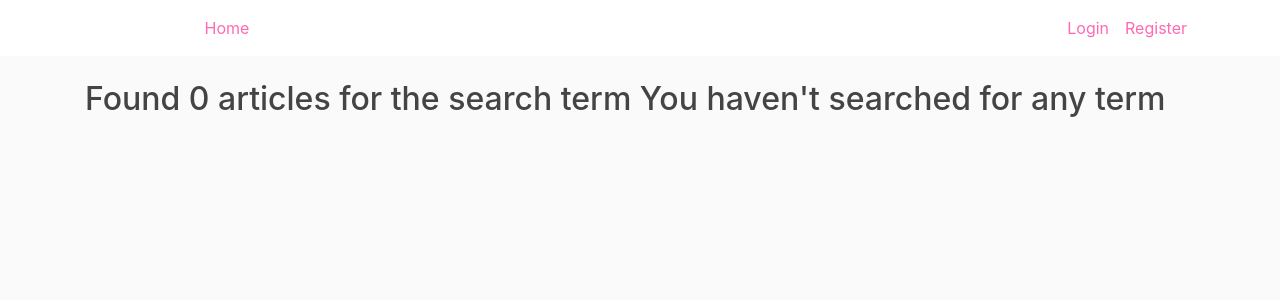
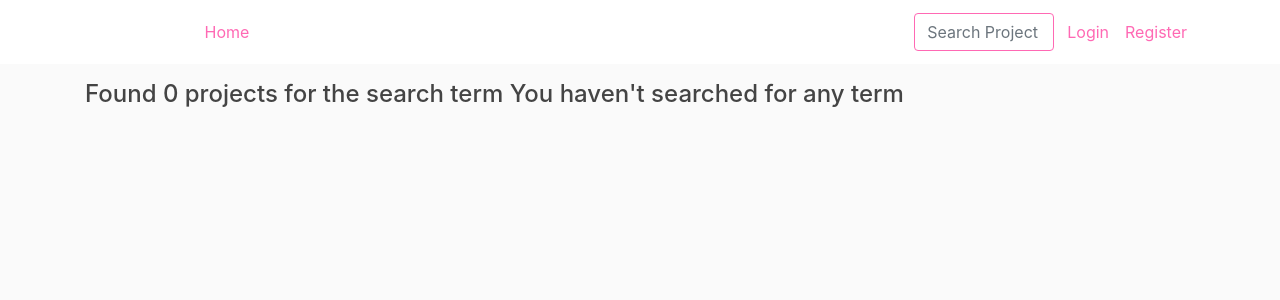
Before and after one commit to vsidera/V-Projects, a Django app: page /search/ in a window 1280 px wide. Shown: the top 300 px of the page. Run offline with Django 3.2, Linux system fonts and the light colour scheme; some libraries are stand-ins or nearby versions.

Commit message:
style the search functionality

```diff
--- a/projapp/models.py
+++ b/projapp/models.py
@@ -14,8 +14,8 @@ class Post(models.Model):
 
     @classmethod
     def search_by_title(cls,search_term):
-        news = cls.objects.filter(title__icontains=search_term)
-        return news
+        found_projects = cls.objects.filter(title__icontains=search_term)
+        return found_projects
 
 
 class Profile(models.Model):
--- a/projapp/static/projapp/main.css
+++ b/projapp/static/projapp/main.css
@@ -109,3 +109,16 @@ body {
     text-decoration: none;
     color: hotpink;
   }
+
+  .search{
+    width: 150px;
+    padding: 5px;
+    border-radius: 5px;
+    outline: none;
+    border: none;
+    align-content: center;
+}
+
+  .form-control{
+    border: 1px solid hotpink;
+  }
--- a/projapp/templates/projapp/base.html
+++ b/projapp/templates/projapp/base.html
@@ -30,6 +30,17 @@
             <div class="navbar-nav mr-auto">
               <a class="nav-item nav-link" href="{% url 'projapp-home' %}">Home</a>
             </div>
+             <!-- Adding a search form  -->
+            <div class="search">
+              <form role="search" action="{% url 'search_results' %}">
+
+                <div class="input-group">
+                  <input type="text" class="form-control" placeholder="Search Project" name="project">
+                </div>
+
+              </form>
+            </div>
+            <!-- search form end -->
             <!-- Navbar Right Side -->
             <div class="navbar-nav">
                 {% if user.is_authenticated %}
--- a/projapp/templates/projapp/search.html
+++ b/projapp/templates/projapp/search.html
@@ -3,21 +3,31 @@
 <div class="container">
 
   <div class="row">
-    {% if articles%}
-      <h2>Found {{ articles|length }} of searched term {{message}}</h2>
+    {% if projects%}
+      <h4>Found {{ projects|length }} of searched term {{message}}</h4>
     {% else %}
-      <h2> Found 0 articles for the search term {{message}}</h2>
+      <h4> Found 0 projects for the search term {{message}}</h4>
     {% endif %}
 
   </div>
 
   <div class="row">
 
-  {% if articles %}
-    {% for article in articles %}
-      <div class="col-sm-6 col-md-3">
-          <h5>{{article.title}}</h5>
-      </div>
+  {% if projects %}
+    {% for project in projects %}
+
+          <div class="proj-item">
+            <article class="media content-section">
+              <div class="media-body">
+                <div class="article-metadata">
+                  <h5><a class="article-title">{{ project.title }}</a></h5>
+                  <small class="text-mute">{{ project.created_on }}</small>
+                </div>
+                <img src="{{project.image.url}}" alt="Avatar" style="width:100%">
+              </div>
+            </article>
+          </div>
+
     {% endfor %}
   {% endif %}
   </div>
--- a/projapp/views.py
+++ b/projapp/views.py
@@ -41,12 +41,12 @@ class PostDeleteView(LoginRequiredMixin, UserPassesTestMixin, DeleteView):
 
 def search_results(request):
 
-    if 'article' in request.GET and request.GET["article"]:
-        search_term = request.GET.get("article")
-        searched_articles = Post.search_by_title(search_term)
+    if 'project' in request.GET and request.GET["project"]:
+        search_term = request.GET.get("project")
+        searched_projects = Post.search_by_title(search_term)
         message = f"{search_term}"
 
-        return render(request, 'projapp/search.html',{"message":message,"articles": searched_articles})
+        return render(request, 'projapp/search.html',{"message":message,"projects": searched_projects})
 
     else:
         message = "You haven't searched for any term"
```
Also changed, not shown: projapp/templates/projapp/home.html (+2 -15 lines).
